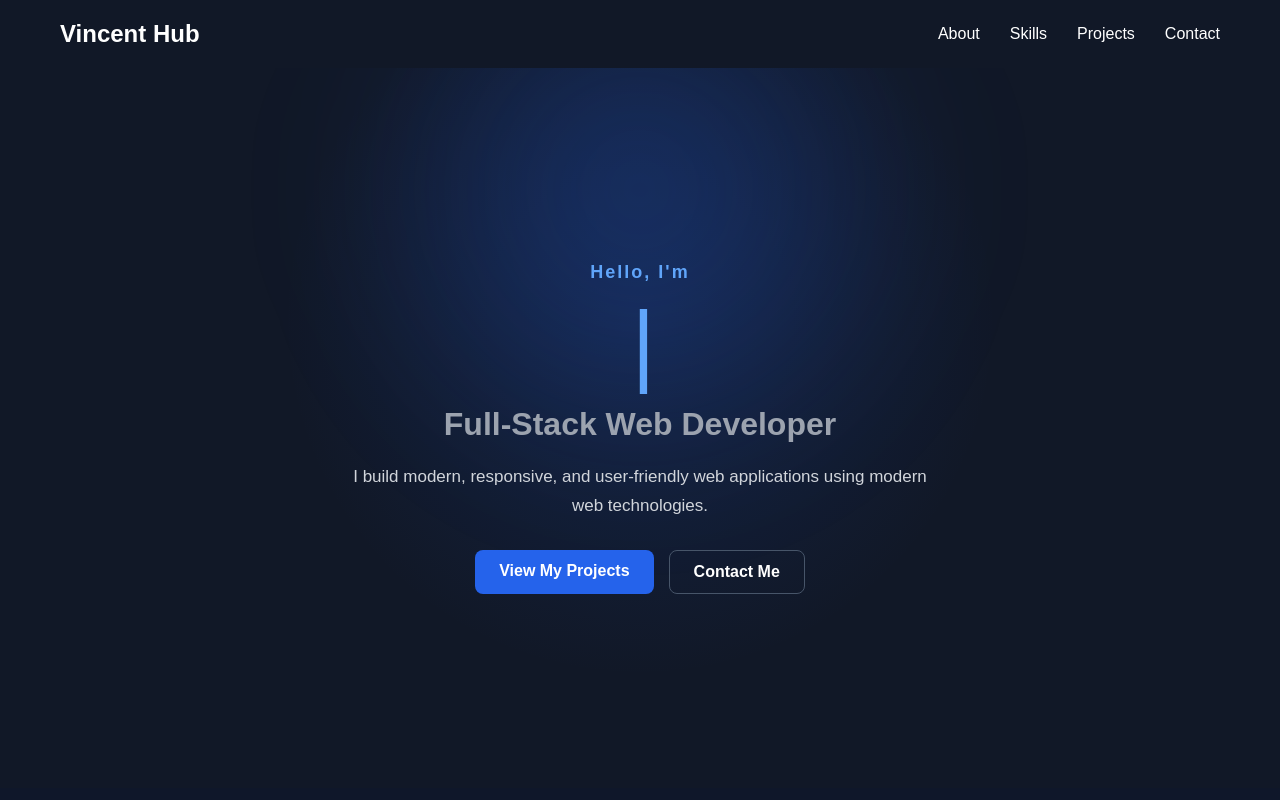
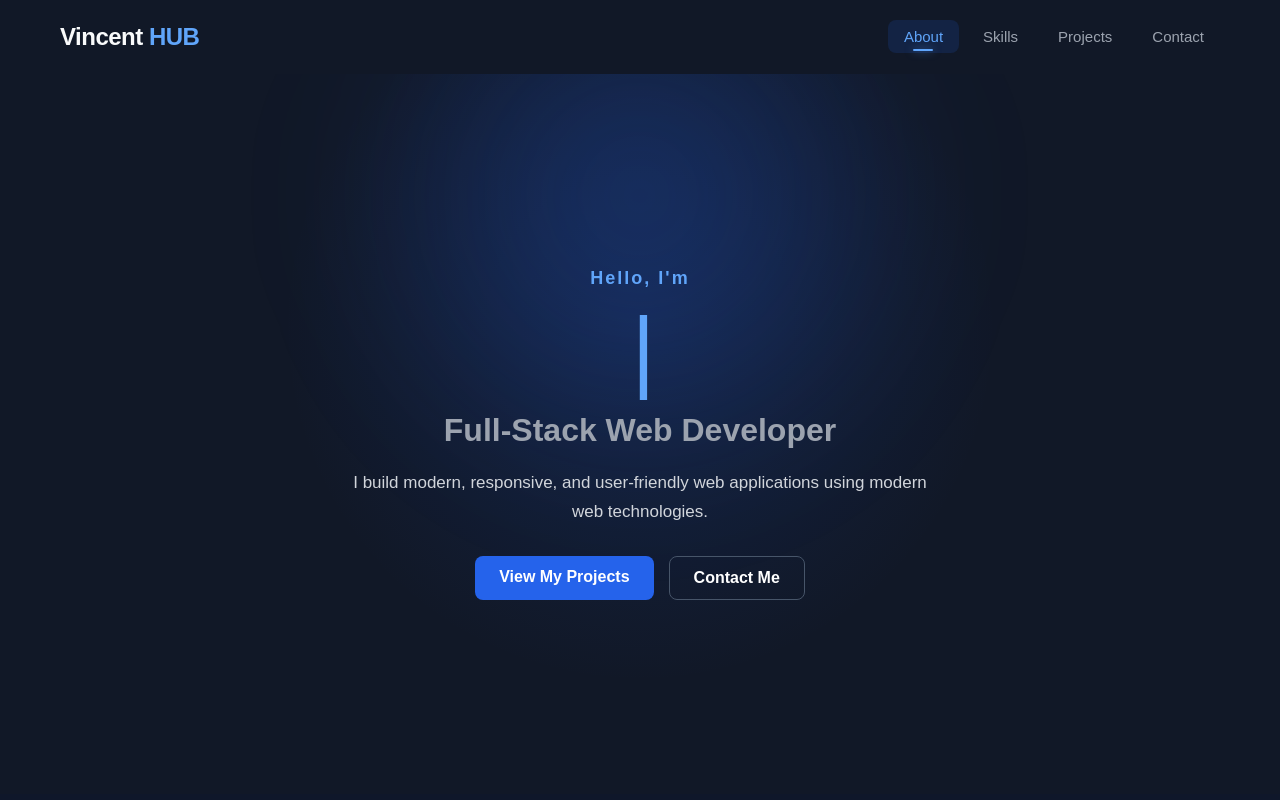
Before and after one commit to jvfalturas/new_portfolio, a React (Vite) app: page / in a window 1280 px wide. Shown: the top 800 px of the page. Built offline with nearby package versions, Linux system fonts and the light colour scheme.

Commit message:
adjustment sa navbar and scrolls

```diff
--- a/src/App.tsx
+++ b/src/App.tsx
@@ -10,11 +10,13 @@ function App() {
   return (
     <div>
       <Navbar />
-      <Hero />
-      <About />
-      <Skills />
-      <Projects />
-      <Contact />
+      <main>
+        <Hero />
+        <About />
+        <Skills />
+        <Projects />
+        <Contact />
+      </main>
       <Footer />
     </div>
   );
--- a/src/components/Hero/Hero.module.css
+++ b/src/components/Hero/Hero.module.css
@@ -40,7 +40,6 @@
   pointer-events: none;
 }
 
-/* Keep content above the blob */
 .hero > * {
   position: relative;
   z-index: 1;
@@ -57,23 +56,19 @@
   margin-bottom: 10px;
 }
 
-/* Typewriter target (h1) */
 .name {
   font-size: clamp(52px, 10vw, 90px);
   font-weight: 800;
   letter-spacing: -3px;
   margin: 0;
-  min-height: 1.1em; /* prevent layout jump while typing */
+  min-height: 1.1em;
 
   background: linear-gradient(135deg, #ffffff, #60a5fa);
   -webkit-background-clip: text;
   -webkit-text-fill-color: transparent;
   background-clip: text;
-
-  opacity: 1; /* handled by React typewriter */
 }
 
-/* Blinking cursor */
 .cursor {
   display: inline-block;
   margin-left: 4px;
@@ -140,35 +135,8 @@
 }
 
 /* ================================
-   STAGGERED FADE-IN
-   ================================ */
-.greeting,
-.hero h2,
-.description,
-.actions {
-  opacity: 0;
-  animation: fadeUp 0.8s ease-out forwards;
-}
-
-.greeting    { animation-delay: 0.10s; }
-.hero h2     { animation-delay: 0.40s; }
-.description { animation-delay: 0.55s; }
-.actions     { animation-delay: 0.70s; }
-
-/* ================================
    KEYFRAMES
    ================================ */
-@keyframes fadeUp {
-  from {
-    opacity: 0;
-    transform: translateY(30px);
-  }
-  to {
-    opacity: 1;
-    transform: translateY(0);
-  }
-}
-
 @keyframes float {
   0%, 100% {
     transform: translate(-50%, -50%) scale(1);
@@ -215,12 +183,7 @@
    ================================ */
 @media (prefers-reduced-motion: reduce) {
   .hero::before,
-  .greeting,
-  .hero h2,
-  .description,
-  .actions,
   .cursor {
     animation: none;
-    opacity: 1;
   }
 }
--- a/src/components/Hero/Hero.tsx
+++ b/src/components/Hero/Hero.tsx
@@ -2,7 +2,7 @@ import { useEffect, useState } from "react";
 import Reveal from "../../components/Reveal";
 import styles from "./Hero.module.css";
 
-const WORDS = ["Vincent", "a Developer", "a Designer"]; // pwede ra ["Vincent"] kung isa ra
+const WORDS = ["Vincent", "a Developer", "a Designer"];
 
 function Hero() {
   const [displayText, setDisplayText] = useState("");
@@ -39,22 +39,28 @@ function Hero() {
   }, [displayText, isDeleting, wordIndex]);
 
   return (
+    <section id="hero" className={styles.hero}>
       <Reveal>
-      <section className={styles.hero}>
         <p className={styles.greeting}>Hello, I'm</p>
+      </Reveal>
 
       <h1 className={styles.name}>
         {displayText}
         <span className={styles.cursor}>|</span>
       </h1>
 
+      <Reveal delay={0.15}>
         <h2>Full-Stack Web Developer</h2>
+      </Reveal>
 
+      <Reveal delay={0.3}>
         <p className={styles.description}>
           I build modern, responsive, and user-friendly web
           applications using modern web technologies.
         </p>
+      </Reveal>
 
+      <Reveal delay={0.45}>
         <div className={styles.actions}>
           <a href="#projects" className={styles.primaryButton}>
             View My Projects
@@ -63,8 +69,8 @@ function Hero() {
             Contact Me
           </a>
         </div>
+      </Reveal>
     </section>
-    </Reveal>
   );
 }
 
--- a/src/components/Navbar/Navbar.module.css
+++ b/src/components/Navbar/Navbar.module.css
@@ -1,3 +1,6 @@
+/* ================================
+   NAVBAR BASE
+   ================================ */
 .navbar {
   position: sticky;
   top: 0;
@@ -8,44 +11,170 @@
   align-items: center;
 
   padding: 20px 60px;
-  background: #111827;
+  background: transparent;
+
+  transition:
+    background 0.3s ease,
+    padding 0.3s ease,
+    box-shadow 0.3s ease,
+    border-color 0.3s ease;
+
+  border-bottom: 1px solid transparent;
+
+  animation: navSlideDown 0.6s ease-out;
 }
 
+@keyframes navSlideDown {
+  from {
+    opacity: 0;
+    transform: translateY(-20px);
+  }
+  to {
+    opacity: 1;
+    transform: translateY(0);
+  }
+}
+
+/* Scrolled state */
+.navbar.scrolled {
+  background: rgba(15, 23, 42, 0.85);
+  backdrop-filter: blur(12px);
+  -webkit-backdrop-filter: blur(12px);
+  padding: 14px 60px;
+  border-bottom: 1px solid #1f2937;
+  box-shadow: 0 4px 20px rgba(0, 0, 0, 0.3);
+}
+
+/* ================================
+   LOGO
+   ================================ */
 .logo {
   font-size: 24px;
-  font-weight: bold;
+  font-weight: 800;
+  color: #f9fafb;
+  text-decoration: none;
+  letter-spacing: -0.5px;
+
+  transition: transform 0.3s ease;
 }
 
+.logo:hover {
+  transform: scale(1.05);
+}
+
+.logoAccent {
+  color: #60a5fa;
+  transition: color 0.3s ease;
+}
+
+.logo:hover .logoAccent {
+  color: #93c5fd;
+  text-shadow: 0 0 12px rgba(96, 165, 250, 0.6);
+}
+
+/* ================================
+   NAV LINKS
+   ================================ */
 .navLinks {
   display: flex;
-  gap: 30px;
+  gap: 8px;
   list-style: none;
+  margin: 0;
+  padding: 0;
 }
 
 .navLinks a {
-  color: white;
+  position: relative;
+  display: inline-block;
+  padding: 8px 16px;
+  color: #9ca3af;
   text-decoration: none;
-  font-size: 16px;
+  font-size: 15px;
+  font-weight: 500;
+  border-radius: 8px;
+
+  transition:
+    color 0.2s ease,
+    background 0.2s ease;
 }
 
 .navLinks a:hover {
-  color: #60a5fa;
+  color: #f9fafb;
+  background: rgba(37, 99, 235, 0.1);
 }
 
+.navLinks a.active {
+  color: #60a5fa;
+  background: rgba(37, 99, 235, 0.15);
+}
+
+/* Underline indicator para sa active */
+.navLinks a.active::after {
+  content: "";
+  position: absolute;
+  bottom: 2px;
+  left: 50%;
+  transform: translateX(-50%);
+  width: 20px;
+  height: 2px;
+  border-radius: 999px;
+  background: #60a5fa;
+  box-shadow: 0 0 8px rgba(96, 165, 250, 0.6);
+}
+
+/* ================================
+   MENU BUTTON (mobile)
+   ================================ */
 .menuButton {
   display: none;
 
   background: none;
   border: none;
-  color: white;
-  font-size: 28px;
+  color: #f9fafb;
+  font-size: 26px;
   cursor: pointer;
+  padding: 4px 10px;
+  border-radius: 8px;
+
+  transition: background 0.2s ease, transform 0.2s ease;
 }
 
-/* Mobile */
+.menuButton:hover {
+  background: rgba(37, 99, 235, 0.15);
+  transform: scale(1.05);
+}
+
+/* ================================
+   BACKDROP (mobile)
+   ================================ */
+.backdrop {
+  display: none;
+  position: fixed;
+  inset: 0;
+  background: rgba(0, 0, 0, 0.5);
+  backdrop-filter: blur(4px);
+  -webkit-backdrop-filter: blur(4px);
+  opacity: 0;
+  pointer-events: none;
+  transition: opacity 0.3s ease;
+  z-index: 999;
+}
+
+.backdrop.backdropOpen {
+  opacity: 1;
+  pointer-events: auto;
+}
+
+/* ================================
+   MOBILE
+   ================================ */
 @media (max-width: 600px) {
   .navbar {
-    padding: 20px;
+    padding: 16px 20px;
+  }
+
+  .navbar.scrolled {
+    padding: 12px 20px;
   }
 
   .menuButton {
@@ -54,28 +183,35 @@
     z-index: 1100;
   }
 
+  .backdrop {
+    display: block;
+  }
+
   .navLinks {
     position: fixed;
     top: 0;
     right: 0;
 
     width: 280px;
+    max-width: 85vw;
     height: 100vh;
 
     margin: 0;
-    padding: 100px 30px 30px;
+    padding: 100px 24px 30px;
 
     display: flex;
     flex-direction: column;
-    align-items: flex-start;
-    gap: 25px;
+    align-items: stretch;
+    gap: 8px;
 
     background: #111827;
+    border-left: 1px solid #1f2937;
 
     transform: translateX(100%);
-    transition: transform 0.3s ease;
+    transition: transform 0.35s cubic-bezier(0.4, 0, 0.2, 1);
 
     z-index: 1000;
+    overflow-y: auto;
   }
 
   .navLinks.open {
@@ -89,14 +225,38 @@
   .navLinks a {
     display: block;
     width: 100%;
-
-    padding: 12px 15px;
-
-    font-size: 18px;
-    border-radius: 8px;
+    padding: 14px 18px;
+    font-size: 16px;
+    border-radius: 10px;
+    color: #d1d5db;
   }
 
   .navLinks a:hover {
     background: #1e293b;
+    color: #f9fafb;
+  }
+
+  .navLinks a.active {
+    background: rgba(37, 99, 235, 0.15);
+    color: #60a5fa;
+  }
+
+  .navLinks a.active::after {
+    display: none; /* walay underline sa mobile */
   }
 }
+
+/* ================================
+   ACCESSIBILITY
+   ================================ */
+@media (prefers-reduced-motion: reduce) {
+  .navbar,
+  .navLinks,
+  .navLinks a,
+  .menuButton,
+  .logo,
+  .backdrop {
+    animation: none;
+    transition: none;
+  }
+}
--- a/src/components/Navbar/Navbar.tsx
+++ b/src/components/Navbar/Navbar.tsx
@@ -1,51 +1,115 @@
-import { useState } from "react";
+import { useEffect, useState } from "react";
 import styles from "./Navbar.module.css";
+
+const navItems = [
+  { label: "About", href: "#about", id: "about" },
+  { label: "Skills", href: "#skills", id: "skills" },
+  { label: "Projects", href: "#projects", id: "projects" },
+  { label: "Contact", href: "#contact", id: "contact" },
+];
 
 function Navbar() {
   const [isOpen, setIsOpen] = useState(false);
+  const [scrolled, setScrolled] = useState(false);
+  const [activeSection, setActiveSection] = useState("");
+
+  // Scroll detection
+  useEffect(() => {
+    const handleScroll = () => {
+      setScrolled(window.scrollY > 30);
+    };
+
+    window.addEventListener("scroll", handleScroll);
+    handleScroll(); // initial check
+
+    return () => window.removeEventListener("scroll", handleScroll);
+  }, []);
+
+  // Scroll spy — detect active section
+  useEffect(() => {
+    const sections = navItems
+      .map((item) => document.getElementById(item.id))
+      .filter(Boolean) as HTMLElement[];
+
+    if (sections.length === 0) return;
+
+    const observer = new IntersectionObserver(
+      (entries) => {
+        entries.forEach((entry) => {
+          if (entry.isIntersecting) {
+            setActiveSection(entry.target.id);
+          }
+        });
+      },
+      {
+        rootMargin: "-40% 0px -55% 0px",
+        threshold: 0,
+      }
+    );
+
+    sections.forEach((section) => observer.observe(section));
+
+    return () => {
+      sections.forEach((section) => observer.unobserve(section));
+    };
+  }, []);
+
+  // Lock body scroll when mobile menu is open
+  useEffect(() => {
+    document.body.style.overflow = isOpen ? "hidden" : "";
+    return () => {
+      document.body.style.overflow = "";
+    };
+  }, [isOpen]);
+
+  const handleLinkClick = () => {
+    setIsOpen(false);
+  };
 
   return (
-    <nav className={styles.navbar}>
-      <div className={styles.logo}>Vincent Hub</div>
+    <>
+      {/* Mobile backdrop */}
+      <div
+        className={`${styles.backdrop} ${isOpen ? styles.backdropOpen : ""}`}
+        onClick={() => setIsOpen(false)}
+        aria-hidden="true"
+      />
+
+      <nav
+        className={`${styles.navbar} ${scrolled ? styles.scrolled : ""}`}
+      >
+        <a href="#hero" className={styles.logo}>
+          Vincent<span className={styles.logoAccent}> HUB</span>
+        </a>
 
         <button
           className={styles.menuButton}
           onClick={() => setIsOpen(!isOpen)}
           aria-label="Toggle navigation"
+          aria-expanded={isOpen}
         >
           {isOpen ? "✕" : "☰"}
         </button>
 
         <ul
-        className={`${styles.navLinks} ${
-          isOpen ? styles.open : ""
-        }`}
+          className={`${styles.navLinks} ${isOpen ? styles.open : ""}`}
         >
-        <li>
-          <a href="#about" onClick={() => setIsOpen(false)}>
-            About
+          {navItems.map((item) => (
+            <li key={item.id}>
+              <a
+                href={item.href}
+                onClick={handleLinkClick}
+                className={
+                  activeSection === item.id ? styles.active : ""
+                }
+              >
+                {item.label}
               </a>
             </li>
-
-        <li>
-          <a href="#skills" onClick={() => setIsOpen(false)}>
-            Skills
-          </a>
-        </li>
-
-        <li>
-          <a href="#projects" onClick={() => setIsOpen(false)}>
-            Projects
-          </a>
-        </li>
-
-        <li>
-          <a href="#contact" onClick={() => setIsOpen(false)}>
-            Contact
-          </a>
-        </li>
+          ))}
         </ul>
       </nav>
+    </>
   );
 }
 
--- a/src/index.css
+++ b/src/index.css
@@ -17,3 +17,7 @@ body {
 a {
   transition: all 0.2s ease;
 }
+
+section {
+  scroll-margin-top: 80px;
+}
```
Lines whose indentation alone changed are shown as unchanged.
